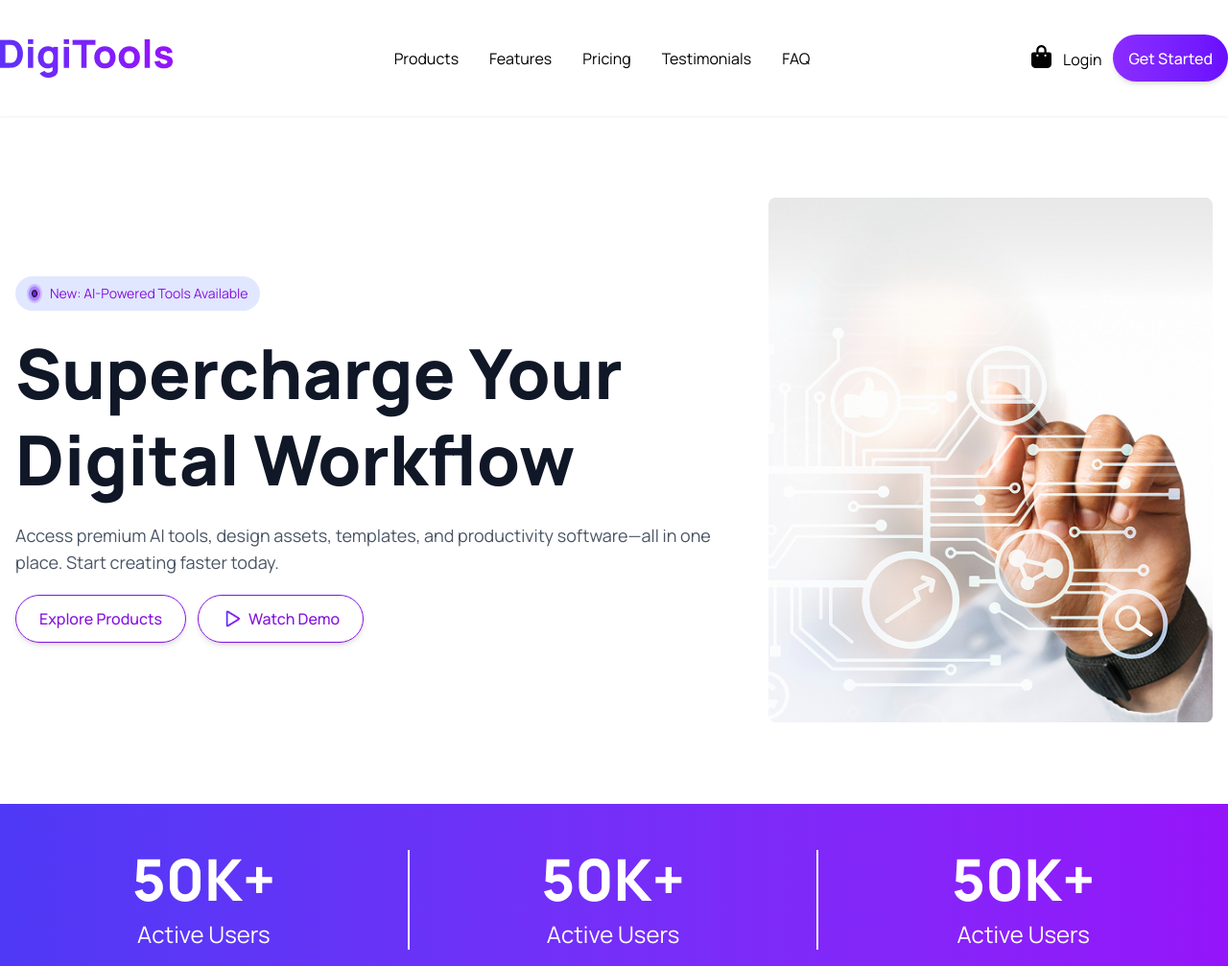
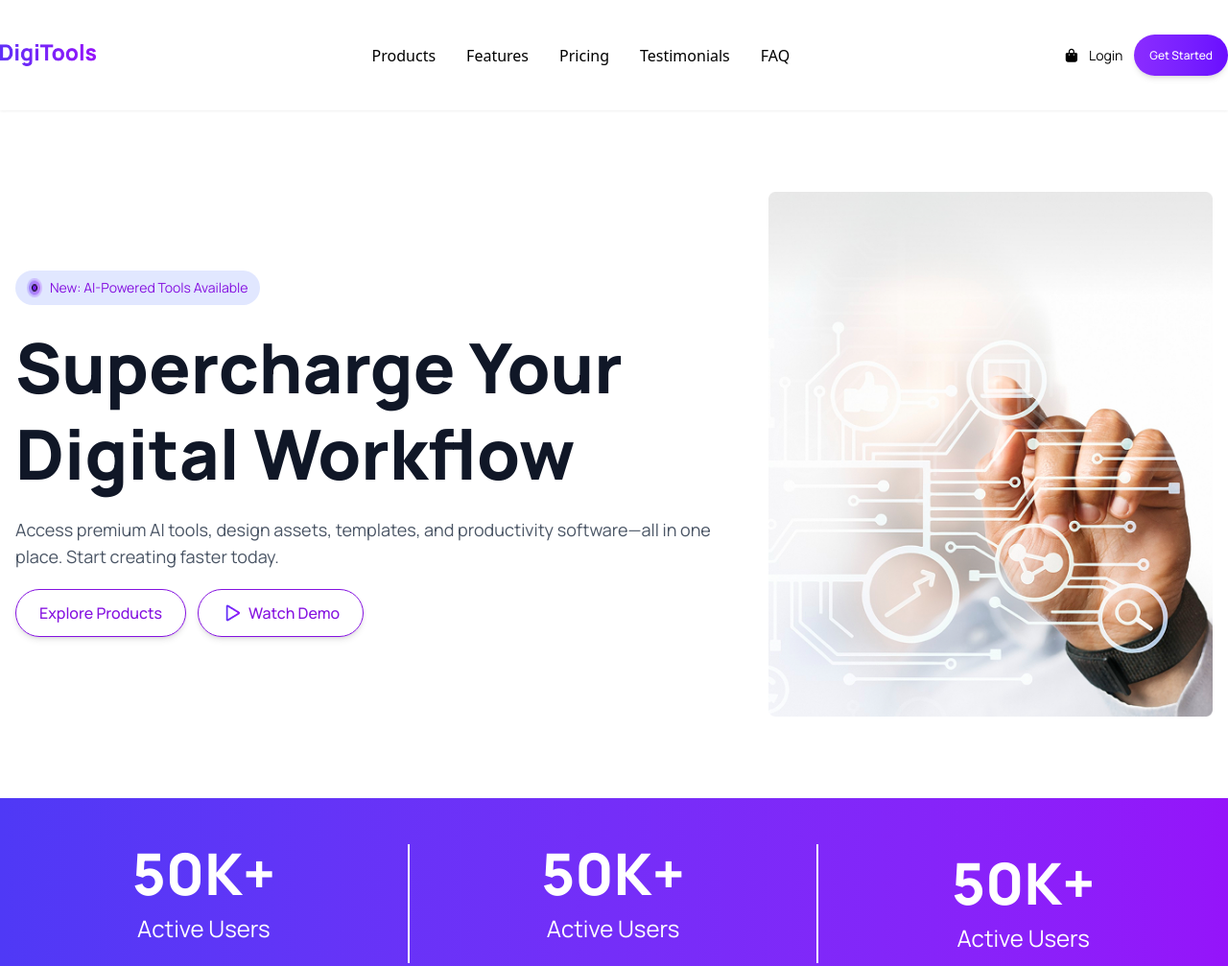
Before and after one commit to shahriar1100/digitools, a website: page index.html in a window 1280 px wide. Shown: the top 1007 px of the page at 96% size. Drawn offline with Linux system fonts and the light colour scheme.

Commit message:
add some responsive essue

```diff
--- a/index.html
+++ b/index.html
@@ -34,37 +34,32 @@
             </div>
             <!-- menu bar -->
             <div class="hidden md:block">
-              <img src="assets/DigiTools.png" alt="assets/DigiTools.png" />
+              <img class="md:w-[100px]" src="assets/DigiTools.png" alt="assets/DigiTools.png" />
             </div>
           </div>
 
           <div id="menuBox" class="menu hidden md:block">
-            <ul
-              class="md:static md:flex-row md:items-center md:mt-0 md:pl-0 xl:flex md:items-center duration-300 gap-x-8 text-[16px] font-manrope items-start absolute left-0 top-10 pl-4 mt-5 flex flex-col gap-y-4"
-            >
-              <li>
-                <a href="#">Products</a>
-              </li>
-              <li>
-                <a href="#">Features</a>
-              </li>
-              <li>
-                <a href="#">Pricing</a>
-              </li>
-              <li>
-                <a href="#">Testimonials</a>
-              </li>
-              <li>
-                <a href="#">FAQ</a>
-              </li>
-            </ul>
-          </div>
+  <ul
+    class="md:static md:flex-row md:items-center md:mt-0 md:pl-0 xl:flex duration-300
+    text-[16px] md:text-[14px] xl:text-[16px]
+    gap-x-8 md:gap-x-4 xl:gap-x-8
+    items-start absolute left-0 top-10 pl-4 mt-5 flex flex-col gap-y-4"
+  >
+    <li><a href="#">Products</a></li>
+    <li><a href="#">Features</a></li>
+    <li><a href="#">Pricing</a></li>
+    <li><a href="#">Testimonials</a></li>
+    <li><a href="#">FAQ</a></li>
+  </ul>
+</div>
+
+
           <div class="btn-text font-manrope gap-3 flex items-center">
-            <p>
-              <i class="fa-solid fa-bag-shopping text-[24px] mr-3"></i>Login
+            <p class="md:text-[14px]">
+              <i class="fa-solid fa-bag-shopping text-[24px] md:text-[14px] mr-3"></i>Login
             </p>
             <button
-              class="py-[12.5px] px-[16px] bg-gradient-to-r from-[#8B2CFF] to-[#6A0DFF] hover:from-[#7A1EEB] hover:to-[#5B08EB] text-white font-medium py-3 px-8 rounded-full transition-all duration-200 shadow-md"
+              class="py-[12.5px] px-[16px] md:text-[12px] bg-gradient-to-r from-[#8B2CFF] to-[#6A0DFF] hover:from-[#7A1EEB] hover:to-[#5B08EB] text-white font-medium py-3 px-8 rounded-full transition-all duration-200 shadow-md"
             >
               Get Started
             </button>
@@ -142,16 +137,16 @@
      <section id="userDeteils">
         <div class="w-full py-12 bg-gradient-to-r from-[#4F39F6] to-[#9514fa] font-manrope">
             <div class="container m-auto">
-                <div class="flex items-center justify-around ">
-                    <div class="userDeteilsCard w-1/3 text-center text-white space-y-3 border-r-2 border-white">
+                <div class="flex flex-col md:flex-row items-center justify-center md:flex md:items-center md:justify-around lg:flex lg:items-center lg:justify-around ">
+                    <div class="userDeteilsCard w-1/3 text-center text-white space-y-3 md:border-r-2 lg:border-r-2 border-white mb-4 border-b-2 md:border-b-0 pb-5">
                         <h2 class="font-extrabold text-6xl">50K+</h2>
                         <p class="text-2xl">Active Users</p>
                     </div>
-                    <div class="userDeteilsCard w-1/3 text-center text-white space-y-3 border-r-2 border-white">
+                    <div class="userDeteilsCard w-1/3 text-center text-white space-y-3 md:border-r-2 lg:border-r-2 border-white mb-4 md:border-b-0 border-b-2 pb-5">
                         <h2 class="font-extrabold text-6xl">50K+</h2>
                         <p class="text-2xl">Active Users</p>
                     </div>
-                    <div class="userDeteilsCard w-1/3 text-center text-white space-y-3">
+                    <div class="userDeteilsCard w-1/3 text-center text-white space-y-3 mb-4">
                         <h2 class="font-extrabold text-6xl">50K+</h2>
                         <p class="text-2xl">Active Users</p>
                     </div>
@@ -298,7 +293,7 @@
      <section id="startStep">
       <div class="startStepPart bg-[#F9FAFC] pt-30 pb-10 font-manrope">
         <div class="container m-auto">
-          <div class="titlePart text-center space-y-4">
+          <div class="titlePart text-center space-y-4 mb-10">
                 <h3 class="text-[#101727] text-5xl font-extrabold">Get Started in 3 Steps</h3>
                 <p class="text-[16px] text-[#627382]">Start using premium digital tools in minutes, not hours.</p>
             </div>
```
Also changed, not shown: src/output.css.
